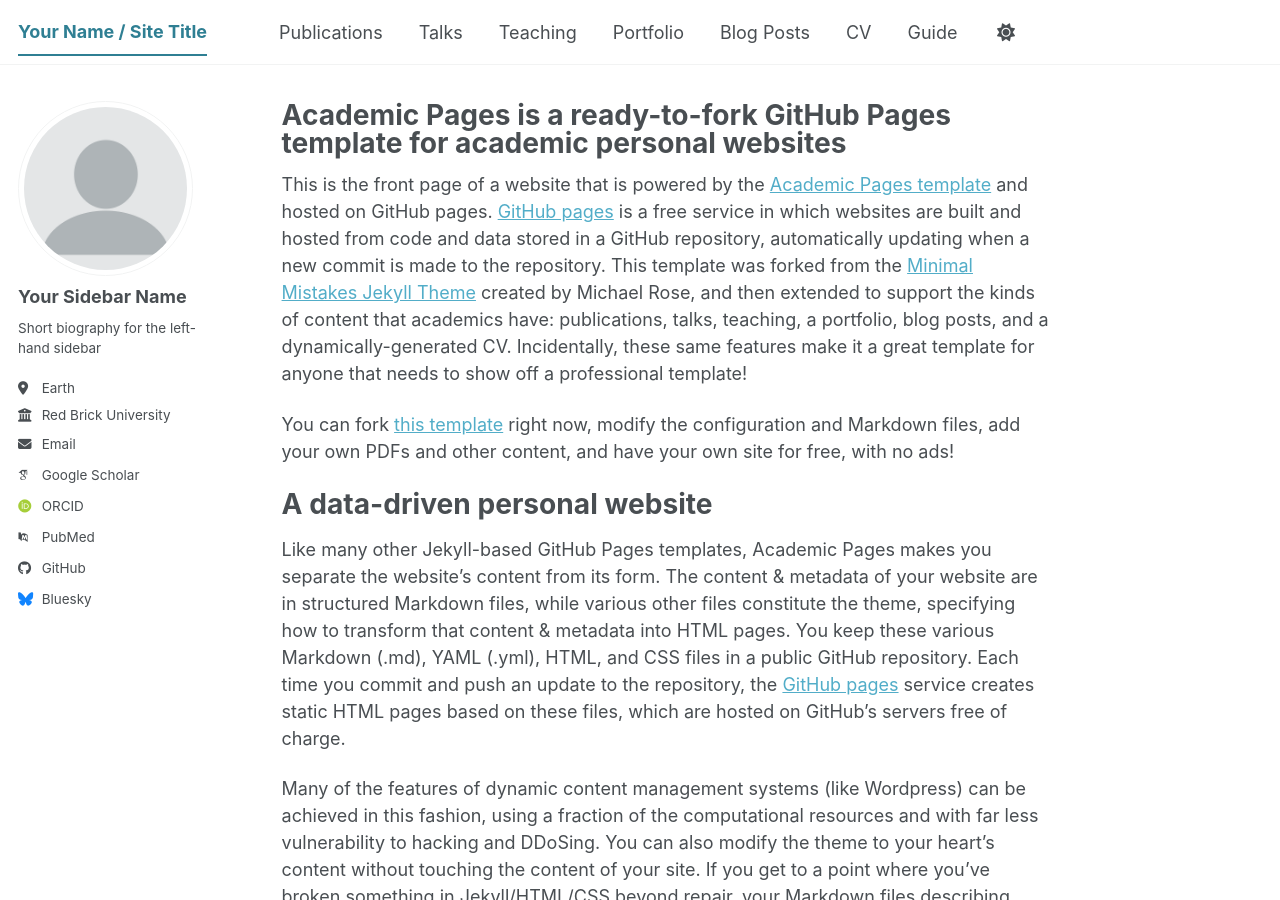
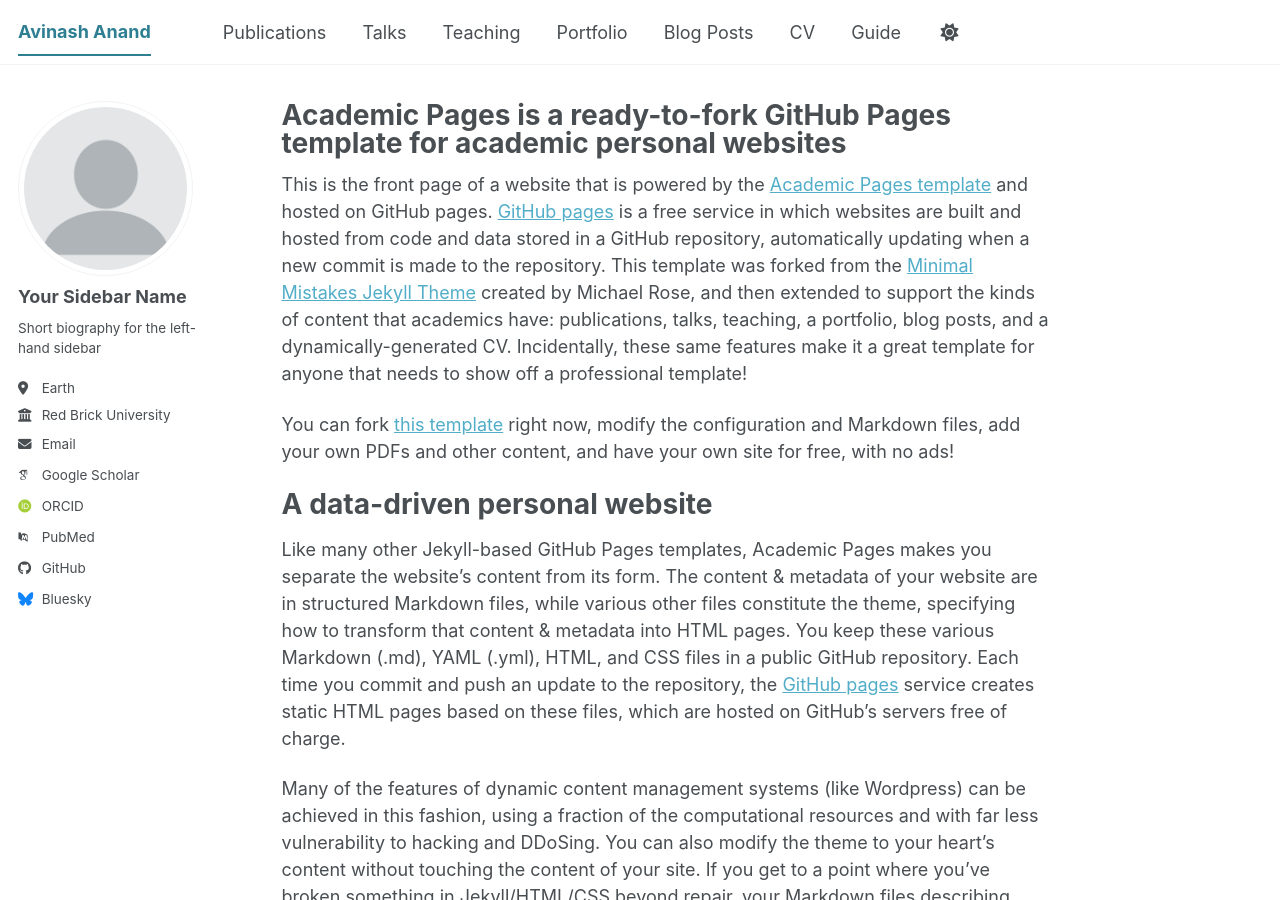
Before and after one commit to pratham40637/pratham40637.github.io, a Jekyll site: the page built from _pages/about.md, in a window 1280 px wide and 900 px high. Built offline with Jekyll 4.4.1, drawn with Linux system fonts in a browser that asks for light colours; some web fonts are replaced; a script bundle is joined from its source files by our own code; library files that are not in the unit come from our copies.

Commit message:
Update site title and name in configuration

```diff
--- a/_config.yml
+++ b/_config.yml
@@ -9,7 +9,7 @@
 # Basic Site Settings
 locale                   : "en-US"
 site_theme               : "default" # The available themes options are "default", "air", "sunrise", "mint", "dirt" and "contrast"
-title                    : "Your Name / Site Title"
+title                    : "Avinash Anand"
 title_separator          : "-"
 name                     : &name "Avinash Anand"
 description              : &description "Your Name's academic portfolio"   # Update this with a general description of your site, this is the default if not overridden by a page
```
